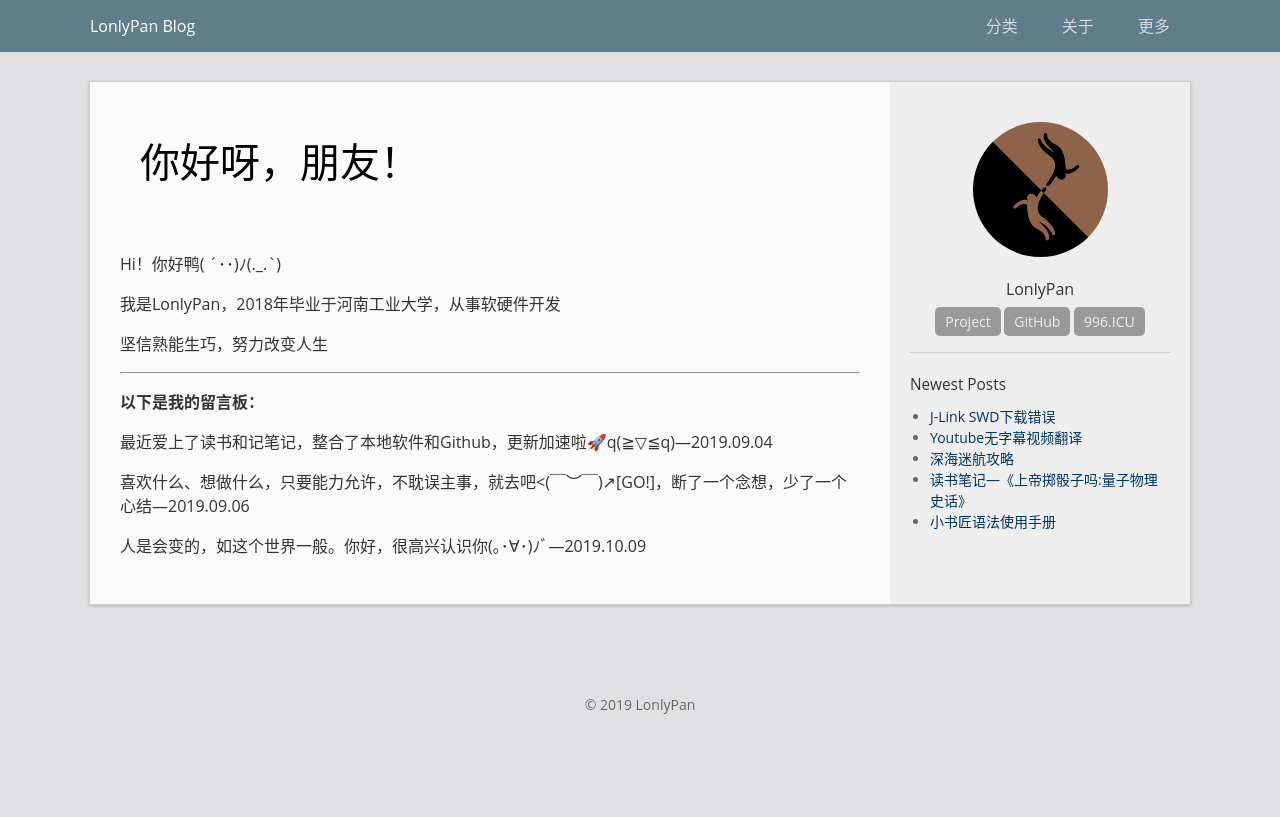
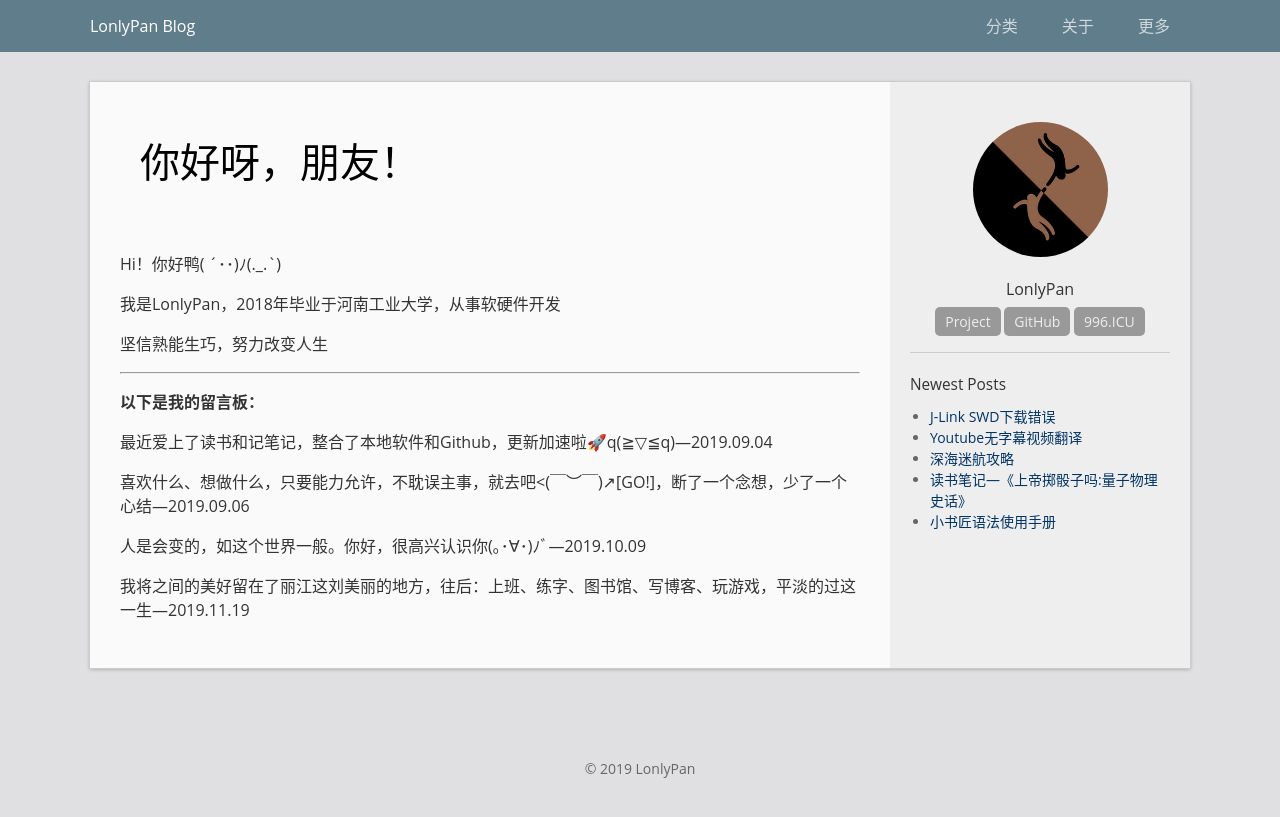
Before and after one commit to LonlyStack/LonlyPan.github.io, a Jekyll site: the page built from about.md, in a window 1280 px wide. Shown: the top 817 px of the page. Built offline with Jekyll 4.4.1, drawn with Linux system fonts in a browser that asks for light colours.

Commit message:
修改文件: about.md

```diff
--- a/about.md
+++ b/about.md
@@ -19,3 +19,5 @@ Hi！你好鸭( ´･･)ﾉ(.\_.\`)
 喜欢什么、想做什么，只要能力允许，不耽误主事，就去吧<(￣︶￣)↗[GO!]，断了一个念想，少了一个心结—2019.09.06
 
 人是会变的，如这个世界一般。你好，很高兴认识你(｡･∀･)ﾉﾞ—2019.10.09
+
+我将之间的美好留在了丽江这刘美丽的地方，往后：上班、练字、图书馆、写博客、玩游戏，平淡的过这一生—2019.11.19
```
